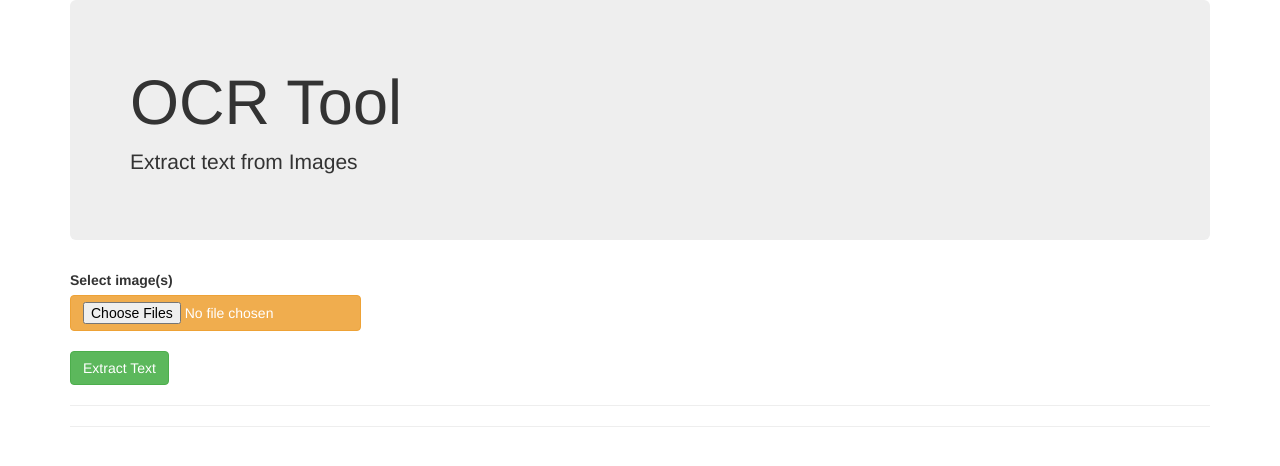
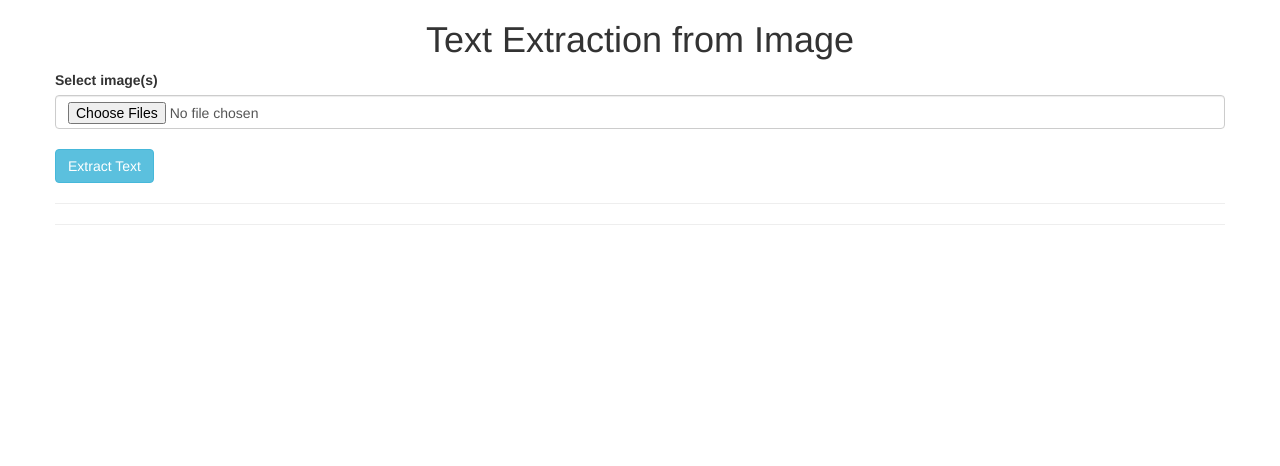
Before and after one commit to RahanaPA/text-ocr-pred, a FastAPI app: page / in a window 1280 px wide. Shown: the top 466 px of the page. Run offline with FastAPI, Linux system fonts and the light colour scheme; some libraries are stand-ins or nearby versions.

Commit message:
Update index.html

```diff
--- a/templates/index.html
+++ b/templates/index.html
@@ -4,18 +4,19 @@
 
 <body>
   <div class="container">
-    <div class="jumbotron">
-      <h1> OCR Tool </h1>
-      <p> Extract text from Images <p>
+    <!-- <div class="jumbotron"> -->
+      <p><h1 align="center">Text Extraction from Image</h1></p>
+    <!-- </div> -->
+    <div class="row">
+      <label for="image_file">Select image(s)</label>
+      <input class="form-control" type="file" id="image_file" name="myfile" multiple>
+      <br>
+      <button class="btn btn-info" onclick="performOCR()"> Extract Text </button>
+      <br>
+      <hr style="width:100%;text-align:left;margin-left:0">
+      <hr style="width:100%;text-align:left;margin-left:0">
+      <div id="bulk_result" style="display: grid; grid-template-columns: repeat(5, 1fr); grid-gap: 10px;">
     </div>
-    <label for="image_file">Select image(s)</label>
-    <input class="btn btn-warning" type="file" id="image_file" name="myfile" multiple>
-    <br>
-    <button class="btn btn-success" onclick="performOCR()"> Extract Text </button>
-    <br>
-    <hr style="width:100%;text-align:left;margin-left:0">
-    <hr style="width:100%;text-align:left;margin-left:0">
-    <div id="bulk_result" style="display: grid; grid-template-columns: repeat(5, 1fr); grid-gap: 10px;">
   </div>
 </body>
 
```
